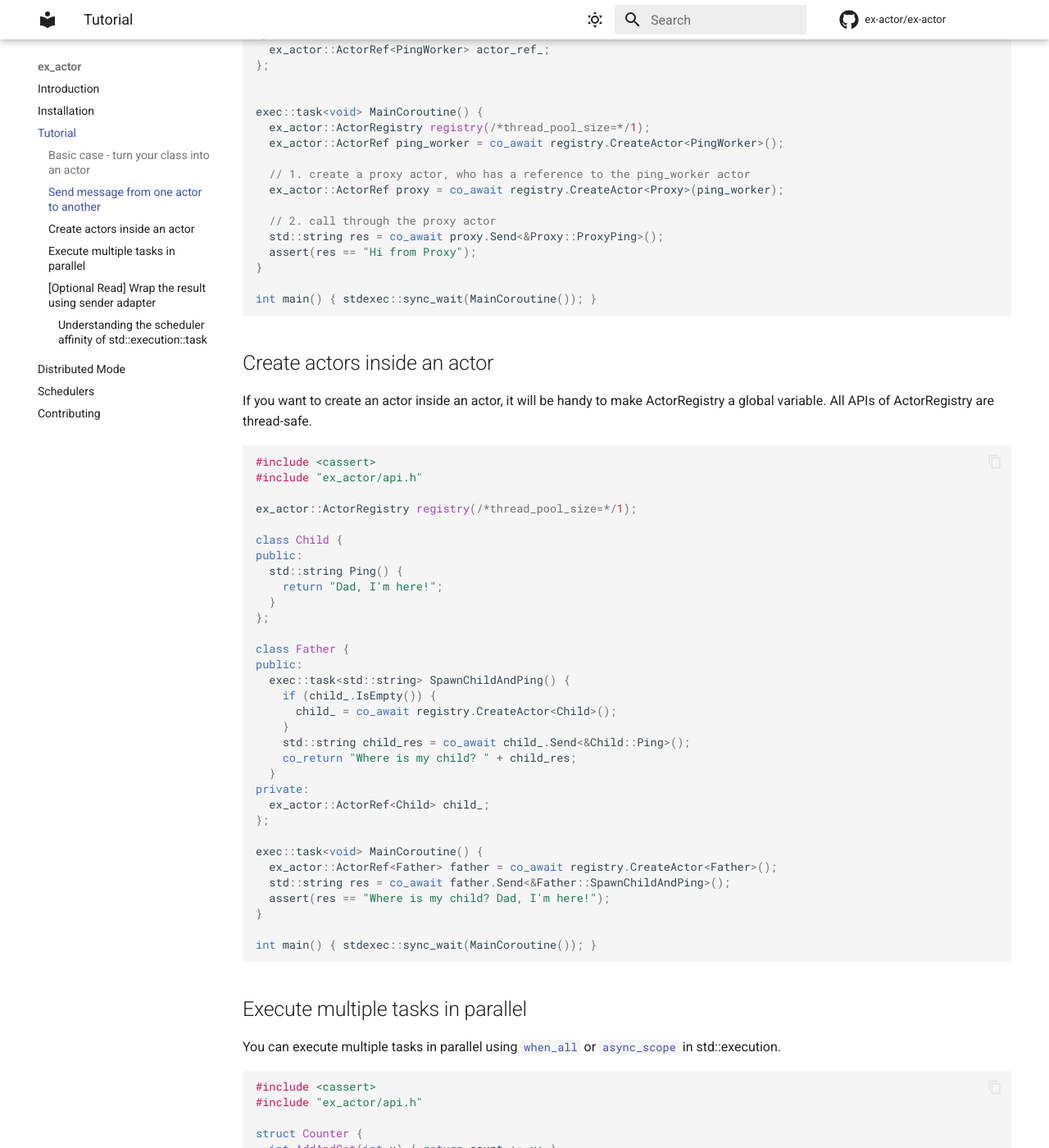
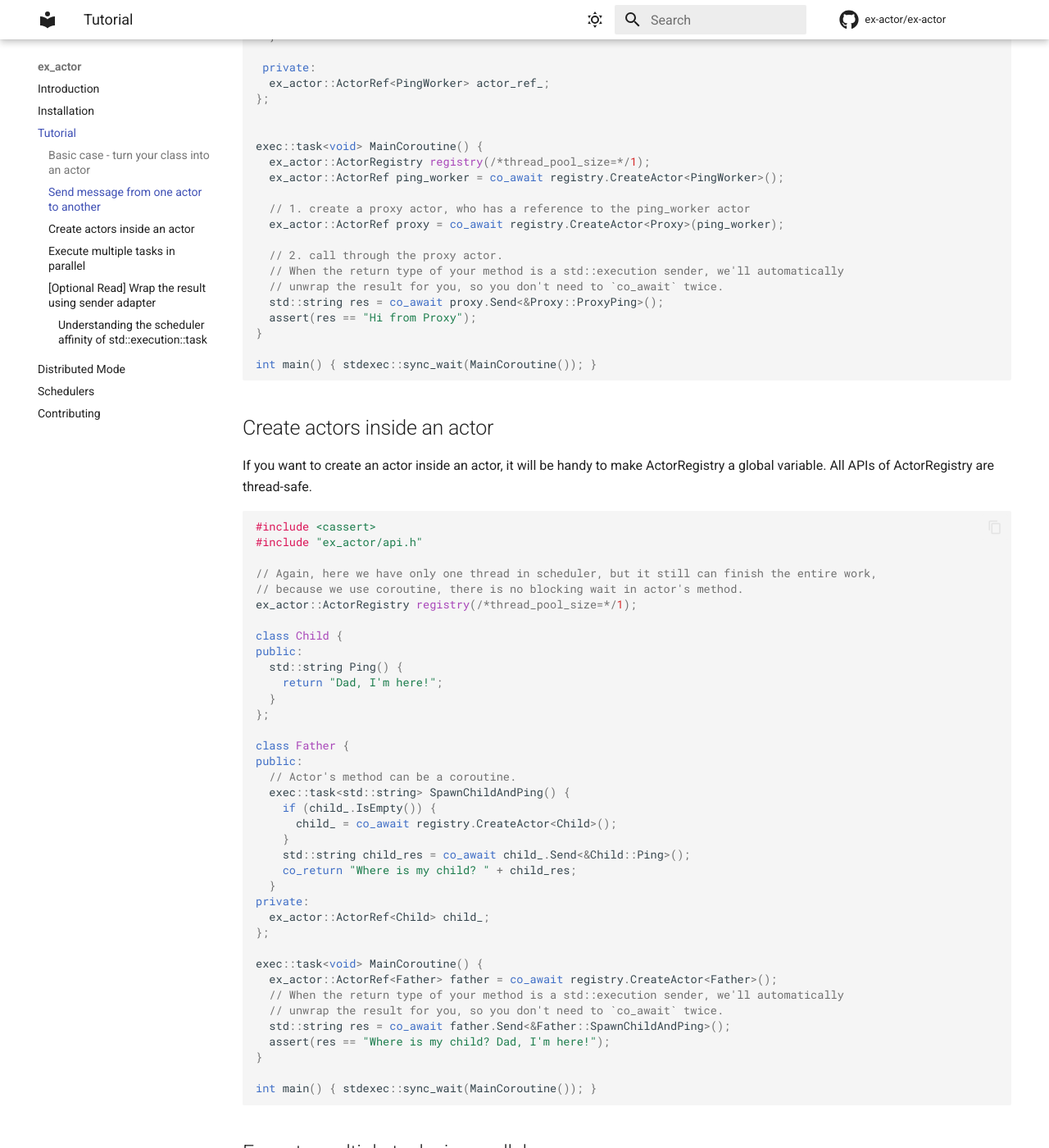
Before and after one commit to ex-actor/ex-actor, an MkDocs documentation site: the page built from docs/contents/tutorial.md, in a window 1280 px wide and 1400 px high, scrolled down 2049 px. Shown: the whole window at 82% size. Built offline with MkDocs 1.6.1 and Material for MkDocs 9.7.7, drawn with Linux system fonts in a browser that asks for light colours; comment, search, counter and statistics services are not loaded; some of the changed text lies outside the part shown.

Commit message:
Add some comments to doc (#98)
Some new user seems to be confused about the second example in README,
add more comments

```diff
--- a/docs/contents/tutorial.md
+++ b/docs/contents/tutorial.md
@@ -81,6 +81,9 @@ int main() { stdexec::sync_wait(MainCoroutine()); }
 
 ## Send message from one actor to another
 
+
+When calling an actor's method from another actor, you should make the method a coroutine.
+
 This example shows how to call an actor's method from another actor.
 
 The main thread calls `Proxy`, then `Proxy` calls `PingWorker`.
@@ -126,7 +129,9 @@ exec::task<void> MainCoroutine() {
   // 1. create a proxy actor, who has a reference to the ping_worker actor
   ex_actor::ActorRef proxy = co_await registry.CreateActor<Proxy>(ping_worker);
 
-  // 2. call through the proxy actor
+  // 2. call through the proxy actor.
+  // When the return type of your method is a std::execution sender, we'll automatically
+  // unwrap the result for you, so you don't need to `co_await` twice.
   std::string res = co_await proxy.Send<&Proxy::ProxyPing>();
   assert(res == "Hi from Proxy");
 }
@@ -146,6 +151,8 @@ All APIs of ActorRegistry are thread-safe.
 #include <cassert>
 #include "ex_actor/api.h"
 
+// Again, here we have only one thread in scheduler, but it still can finish the entire work,
+// because we use coroutine, there is no blocking wait in actor's method.
 ex_actor::ActorRegistry registry(/*thread_pool_size=*/1);
 
 class Child {
@@ -157,6 +164,7 @@ public:
 
 class Father {
 public:
+  // Actor's method can be a coroutine.
   exec::task<std::string> SpawnChildAndPing() {
     if (child_.IsEmpty()) {
       child_ = co_await registry.CreateActor<Child>();
@@ -170,6 +178,8 @@ private:
 
 exec::task<void> MainCoroutine() {
   ex_actor::ActorRef<Father> father = co_await registry.CreateActor<Father>();
+  // When the return type of your method is a std::execution sender, we'll automatically
+  // unwrap the result for you, so you don't need to `co_await` twice.
   std::string res = co_await father.Send<&Father::SpawnChildAndPing>();
   assert(res == "Where is my child? Dad, I'm here!");
 }
```
Also changed, not shown: README.md.
